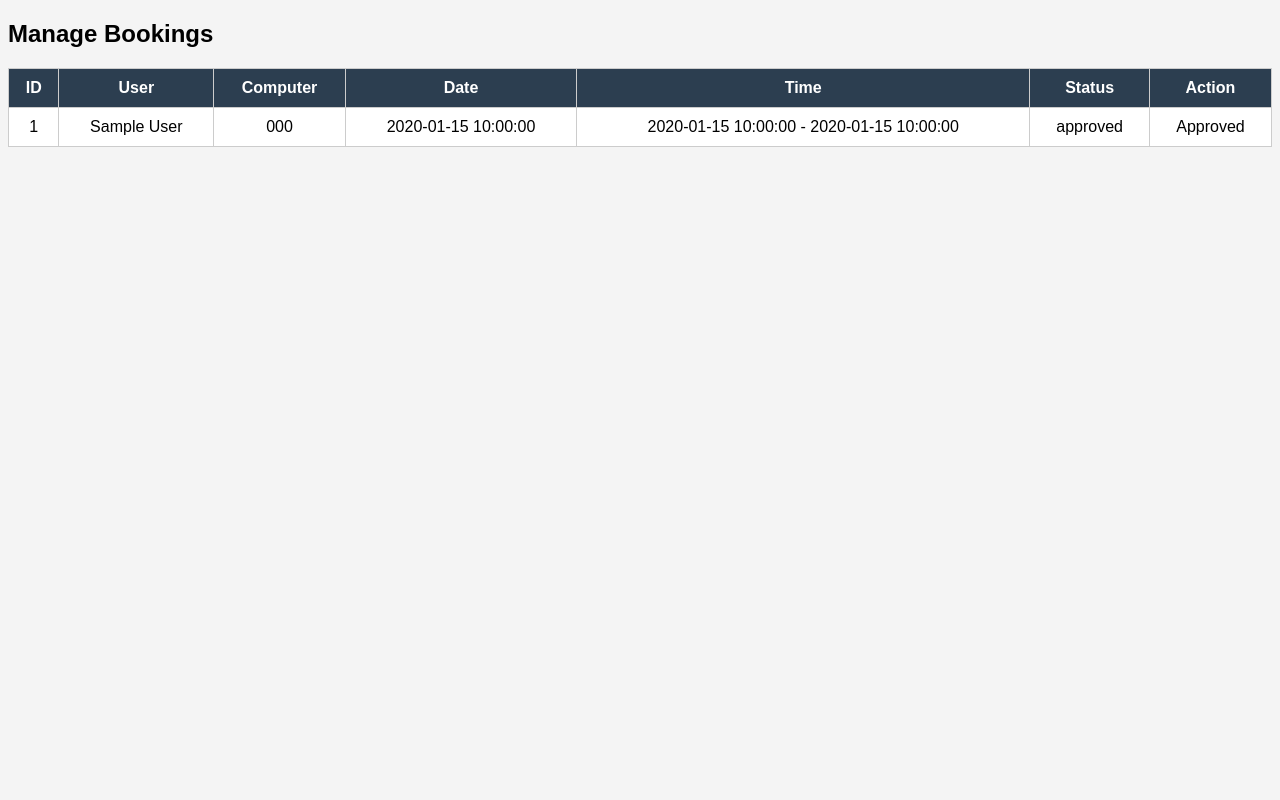
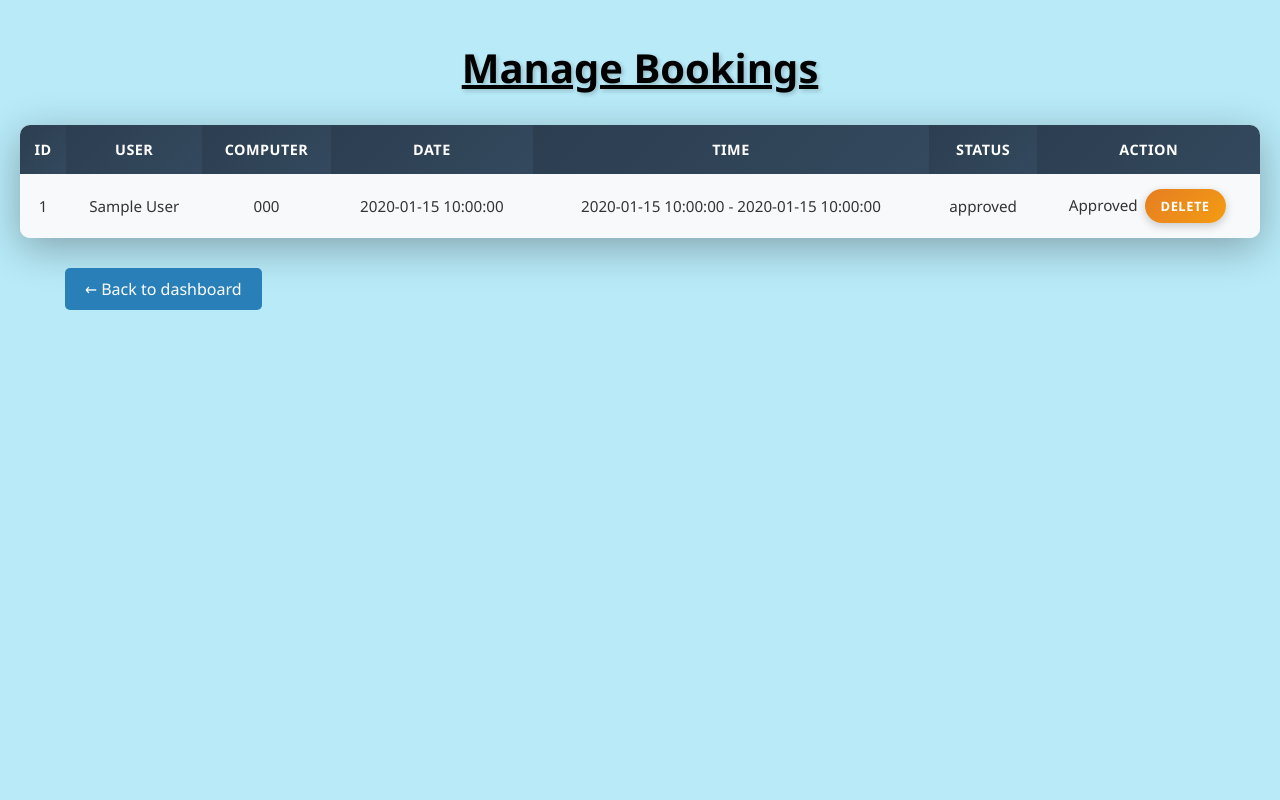
Before and after one commit to HimashMadushanka/Lab-Booking-System, a PHP site: page /admin/manage_bookings.php in a window 1280 px wide. Run offline with PHP 8.4, Linux system fonts and the light colour scheme; the visitor is signed in with stand-in values (Sample User, id 1); tables that the repository leaves empty or names only in its code hold one stand-in row (values such as "Sample post").

Commit message:
add colour

```diff
--- a/admin/admin_feedback.php
+++ b/admin/admin_feedback.php
@@ -68,7 +68,7 @@ if ($rating_column_exists) {
 
         body {
             font-family: 'Segoe UI', Tahoma, Geneva, Verdana, sans-serif;
-            background: #f8f9fa;
+            background:#b8eaf8ff;
             padding: 20px;
         }
 
--- a/admin/dashboard.php
+++ b/admin/dashboard.php
@@ -17,7 +17,7 @@ $computers = $conn->query("SELECT COUNT(*) AS cnt FROM computers")->fetch_assoc(
 <head>
   <title>Admin Dashboard</title>
   <style>
-    body { font-family: Arial; background: #ecf0f1; margin: 0; }
+    body { font-family: Arial; background: #b8eaf8ff; margin: 0; }
     .header { background: #2c3e50; color: white; padding: 15px; text-align: center; position: relative; }
     .header .logout-btn {
       color: white;
--- a/admin/manage_bookings.php
+++ b/admin/manage_bookings.php
@@ -19,13 +19,161 @@ $result = $conn->query("
 <head>
 <title>Manage Bookings</title>
 <style>
-body { font-family: Arial; background: #f4f4f4; }
-table { border-collapse: collapse; width: 100%; background: white; }
-th, td { border: 1px solid #ccc; padding: 10px; text-align: center; }
-th { background: #2c3e50; color: white; }
-a.button { padding: 5px 10px; color: white; text-decoration: none; border-radius: 5px; }
-.approve { background: #27ae60; }
-.reject { background: #c0392b; }
+* {
+    margin: 0;
+    padding: 0;
+    box-sizing: border-box;
+}
+
+body {
+    font-family: 'Segoe UI', Tahoma, Geneva, Verdana, sans-serif;
+    background:#b8eaf8ff;
+    min-height: 100vh;
+    padding: 40px 20px;
+}
+
+h2 {
+    text-align: center;
+    color: black;
+    margin-bottom: 30px;
+    font-size: 2.5em;
+    text-shadow: 2px 2px 4px rgba(0,0,0,0.2);
+    text-decoration: underline;
+}
+
+table {
+    border-collapse: collapse;
+    width: 100%;
+    max-width: 1400px;
+    margin: 0 auto;
+    background: white;
+    box-shadow: 0 10px 40px rgba(0,0,0,0.3);
+    border-radius: 10px;
+    overflow: hidden;
+}
+
+th, td {
+    border: none;
+    padding: 15px 10px;
+    text-align: center;
+}
+
+th {
+    background: linear-gradient(135deg, #2c3e50 0%, #34495e 100%);
+    color: white;
+    font-weight: 600;
+    text-transform: uppercase;
+    letter-spacing: 0.5px;
+    font-size: 0.9em;
+}
+
+tr {
+    transition: all 0.3s ease;
+}
+
+tr:nth-child(even) {
+    background-color: #f8f9fa;
+}
+
+tr:hover {
+    background-color: #e3f2fd;
+    transform: scale(1.01);
+    box-shadow: 0 5px 15px rgba(0,0,0,0.1);
+}
+
+td {
+    color: #333;
+    font-size: 0.95em;
+}
+
+a.button {
+    display: inline-block;
+    padding: 8px 16px;
+    color: white;
+    text-decoration: none;
+    border-radius: 25px;
+    margin: 0 3px;
+    font-size: 0.85em;
+    font-weight: 600;
+    transition: all 0.3s ease;
+    box-shadow: 0 3px 10px rgba(0,0,0,0.2);
+    text-transform: uppercase;
+    letter-spacing: 0.5px;
+}
+
+.approve {
+    background: linear-gradient(135deg, #27ae60 0%, #2ecc71 100%);
+}
+
+.approve:hover {
+    background: linear-gradient(135deg, #229954 0%, #27ae60 100%);
+    transform: translateY(-2px);
+    box-shadow: 0 5px 15px rgba(39, 174, 96, 0.4);
+}
+
+.reject {
+    background: linear-gradient(135deg, #c0392b 0%, #e74c3c 100%);
+}
+
+.reject:hover {
+    background: linear-gradient(135deg, #a93226 0%, #c0392b 100%);
+    transform: translateY(-2px);
+    box-shadow: 0 5px 15px rgba(192, 57, 43, 0.4);
+}
+
+.delete {
+    background: linear-gradient(135deg, #e67e22 0%, #f39c12 100%);
+}
+
+.delete:hover {
+    background: linear-gradient(135deg, #d68910 0%, #e67e22 100%);
+    transform: translateY(-2px);
+    box-shadow: 0 5px 15px rgba(230, 126, 34, 0.4);
+}
+
+td:last-child {
+    white-space: nowrap;
+}
+
+@media (max-width: 768px) {
+    body {
+        padding: 20px 10px;
+    }
+
+    h2 {
+        font-size: 1.8em;
+        margin-bottom: 20px;
+    }
+
+    table {
+        font-size: 0.85em;
+    }
+
+    th, td {
+        padding: 10px 5px;
+    }
+
+    a.button {
+        padding: 6px 12px;
+        font-size: 0.75em;
+        margin: 2px;
+    }
+}
+    .links {
+       text-align: left;
+       margin-top: 40px;
+       margin-left: 40px;
+    }
+
+    .links a {
+      text-decoration: none;
+      background: #2980b9;
+      color: white;
+      padding: 10px 20px;
+      border-radius: 5px;
+      margin: 0 5px;
+    }
+
 </style>
 </head>
 <body>
@@ -46,10 +194,14 @@ a.button { padding: 5px 10px; color: white; text-decoration: none; border-radius
       <a href="reject.php?id=<?= $row['id'] ?>" class="button reject">Reject</a>
     <?php else: ?>
       <?= ucfirst($row['status']) ?>
+      <a href="delete_booking.php?id=<?= $row['id'] ?>" class="button delete" onclick="return confirm('Are you sure you want to delete this booking?')">Delete</a>
     <?php endif; ?>
   </td>
 </tr>
 <?php endwhile; ?>
 </table>
+<div class="links">
+  <a href="dashboard.php">← Back to dashboard</a>
+  </div>
 </body>
 </html>
--- a/create.php
+++ b/create.php
@@ -362,6 +362,7 @@ $find->bind_param('isss', $lab_id, $date, $start_time, $end_time);
     <li><a href="index.php"><span>📊</span> Dashboard</a></li>
     <li><a href="create.php" class="active"><span>➕</span> Book a Lab</a></li>
     <li><a href="mybookings.php"><span>📋</span> My Bookings</a></li>
+    <li><a href="feedback.php"><span>💬</span>Give Feedback</a>
   </ul>
 
   <div class="logout-btn">
--- a/feedback.php
+++ b/feedback.php
@@ -159,6 +159,9 @@ if ($_SERVER['REQUEST_METHOD'] === 'POST') {
         .page-header {
             margin-bottom: 30px;
             text-align: center;
+            background-color: #95bcebff;
+            border: 2px solid black;
+            border-radius: 10px;
         }
 
         .page-header h2 {
@@ -169,7 +172,7 @@ if ($_SERVER['REQUEST_METHOD'] === 'POST') {
         }
 
         .page-header p {
-            color: #64748b;
+            color: #11181eff;
             font-size: 15px;
         }
 
--- a/index.php
+++ b/index.php
@@ -75,6 +75,7 @@ body {
   color: #94a3b8;
   font-size: 13px;
   margin-top: 5px;
+  text-align: center;
 }
 
 .sidebar-menu {
@@ -439,7 +440,7 @@ table tbody tr:last-child td {
   <ul class="sidebar-menu">
     <li><a href="index.php" class="active"><span>📊</span> Dashboard</a></li>
     <li><a href="create.php"><span>➕</span> Book a Lab</a></li>
-    <li><a href="mybookings.php"><span>📋</span> My Bookings</a></li>
+    <li><a href="my_bookings.php"><span>📋</span> My Bookings</a></li>
     <li><a href="feedback.php"><span>💬</span>Give Feedback</a>
 
   </ul>
--- a/my_bookings.php
+++ b/my_bookings.php
@@ -389,6 +389,7 @@ table tbody tr:last-child td {
     <li><a href="index.php"><span>📊</span> Dashboard</a></li>
     <li><a href="create.php"><span>➕</span> Book a Lab</a></li>
     <li><a href="mybookings.php" class="active"><span>📋</span> My Bookings</a></li>
+    <li><a href="feedback.php"><span>💬</span>Give Feedback</a>
   </ul>
 
   <div class="logout-btn">
--- a/mybookings.php
+++ b/mybookings.php
@@ -397,8 +397,9 @@ button:active {
 
   <ul class="sidebar-menu">
     <li><a href="index.php"><span>📊</span> Dashboard</a></li>
-    <li><a href="book_lab.php" class="active"><span>➕</span> Book a Lab</a></li>
+    <li><a href="book_lab.php"><span>➕</span> Book a Lab</a></li>
     <li><a href="my_bookings.php"><span>📋</span> My Bookings</a></li>
+    <li><a href="feedback.php"><span>💬</span>Give Feedback</a>
   </ul>
 
   <div class="logout-btn">
```
Also changed, not shown: admin/delete_booking.php (added, +7 -0 lines), admin/analytics.php (line endings or trailing spaces).
